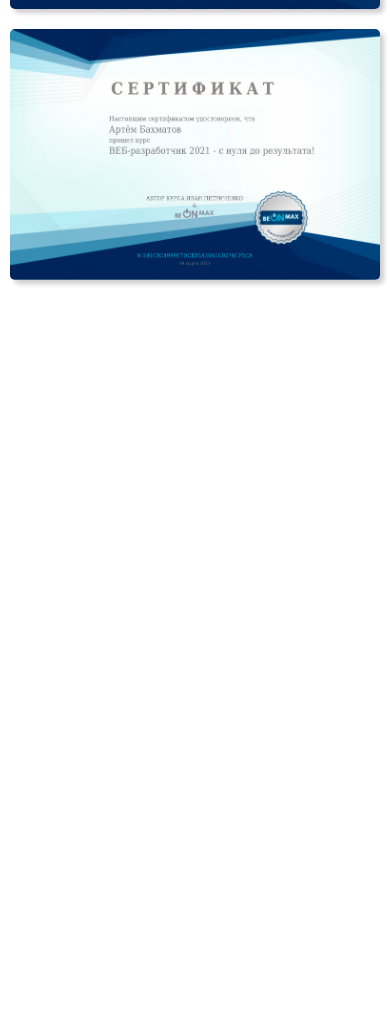
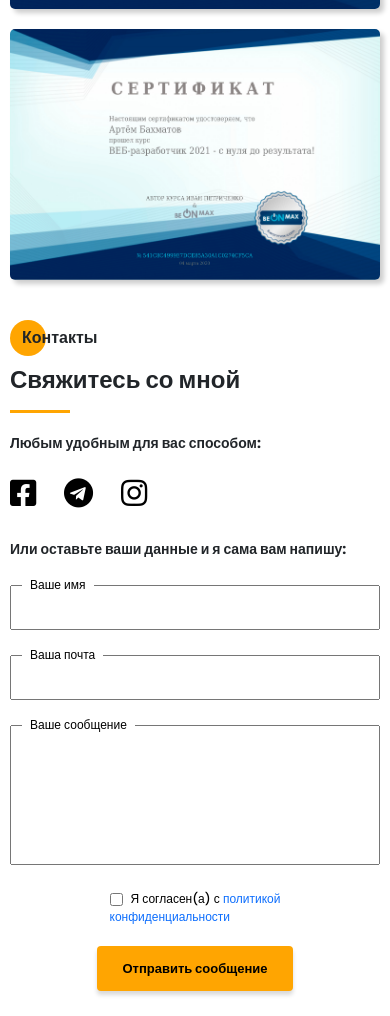
Before and after one commit to ArtemBakhmatov/PORTFOLIO, a plain HTML site: page src/index.html in a window 390 px wide. Shown: the part 7921-8937 px from the top of the page. Before the commit the page ends 8221 px from the top, so only its background shows below. Drawn offline with Linux system fonts and the light colour scheme; files whose address does not match are found by name.

Commit message:
Адаптация последнего экрана сайта

```diff
--- a/src/index.html
+++ b/src/index.html
@@ -439,7 +439,7 @@
         </div>
     </section>
 
-    <!--<section class="contacts" id="contacts">
+    <section class="contacts" id="contacts">
         <div class="container">
             <div class="contacts__wrapper">
                 <div class="contacts__photo"><img src="img/main_foto.jpg" alt="photo"></div>
@@ -471,7 +471,7 @@
                             <label for="name">Ваше имя</label>
                         </div>
 
-                        <div class="contacts__input">
+                        <div class="contacts__input position">
                             <input required name="email" id="email" type="email">
                             <label for="email">Ваша почта</label>
                         </div>
@@ -490,7 +490,7 @@
                 </div>
             </div>
         </div>
-    </section> -->
+    </section>
     <script src="js/script.js"></script>
 </body>
 </html>
--- a/src/sass/blocks/_media.scss
+++ b/src/sass/blocks/_media.scss
@@ -63,6 +63,16 @@
             width: 450px;
         }
     }
+    .contacts {
+        padding: 50px 0 70px 0;
+        &__wrapper {
+            padding: 0;
+            grid-template-columns: 350px 560px;
+        }
+        &__form {
+            grid-template-columns: repeat(2, 270px);
+        }
+    }
 }
 
 @media (max-width: 992px) {
@@ -125,6 +135,22 @@
         }
         &__img {
             width: 345px;
+        }
+    }
+    .contacts {
+        padding: 30px 0 40px 0;
+        &__subtitle {
+            font-size: 31px;
+        }
+        &__wrapper {
+            grid-template-columns: 250px 420px;
+        }
+        &__form {
+            grid-template-columns: repeat(2, 204px);
+            grid-template-rows: 34px 166px 45px;
+        }
+        &__btn {
+            font-size: 12px;
         }
     }
 }
@@ -232,6 +258,21 @@
                     box-shadow: 4px 4px 5px rgba(0, 0, 0, 0.20);
                 }
             }
+        }
+    }
+    .contacts {
+        padding: 20px 0 40px 0;
+        &__wrapper {
+            grid-template-columns: 100%;
+        }
+        &__photo {
+            display: none;
+        }
+        &__form {
+            grid-template-columns: repeat(2, 260px);
+        }
+        &__btn {
+            font-size: 13px;
         }
     }
 }
@@ -343,4 +384,35 @@
             margin-bottom: 20px;
         }
     }
+    .contacts {
+        padding: 20px 0 25px 0;
+        &__subtitle {
+            font-size: 24px;
+        }
+        &__form {
+            margin-top: 0;
+            display: flex;
+            flex-direction: column;
+            row-gap: unset;
+        }
+        &__input {
+            margin-top: 25px;
+            height: 45px;
+        }
+        &__textarea {
+            margin-top: 25px;
+            height: 140px;
+        }
+        &__triggers {
+            display: flex;
+            flex-direction: column-reverse;
+            margin-top: 25px;
+        }
+        &__policy {
+            width: 171px;
+        }
+        &__btn {
+            margin-top: 20px;
+        }
+    }
 }
```
Also changed, not shown: src/css/style.css, 1 other file.
